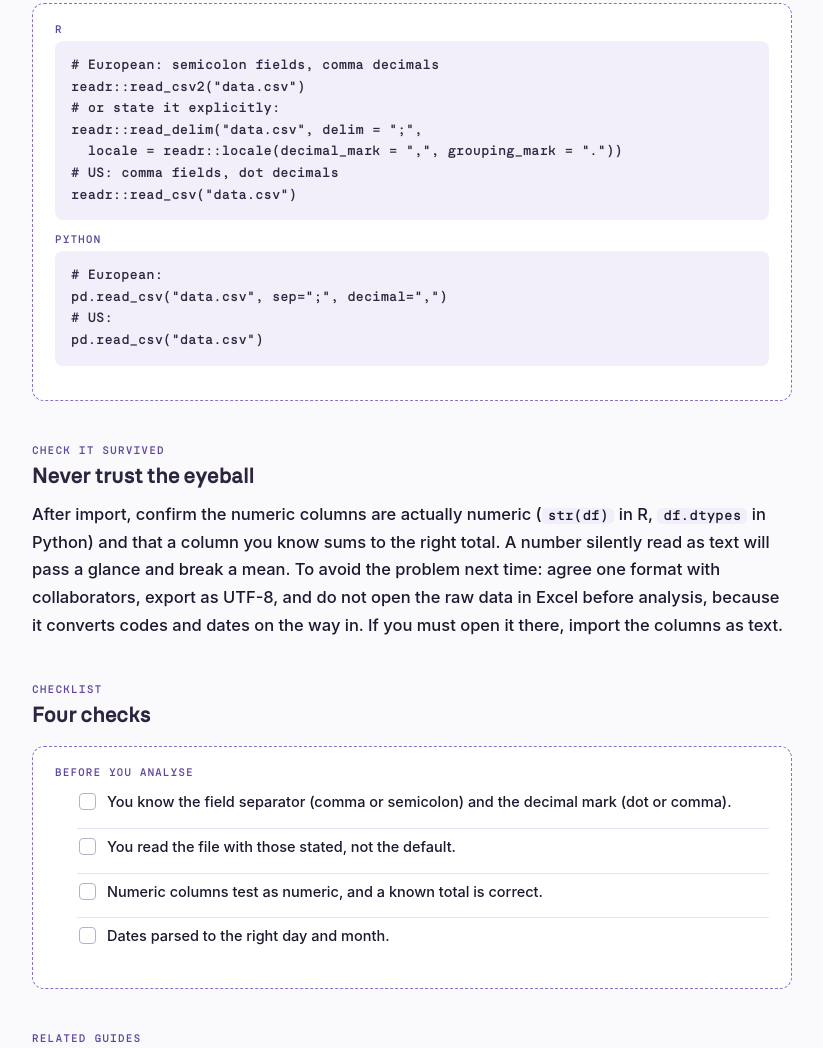
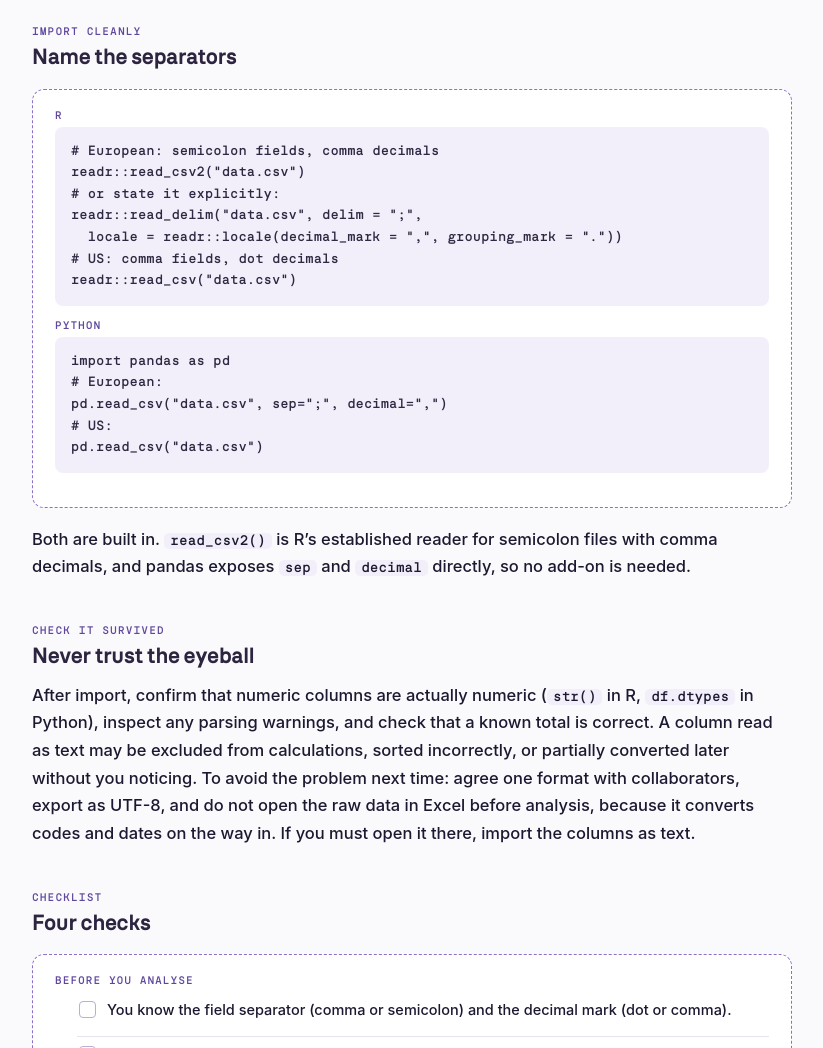
Before and after one commit to heidihelena/vahtian, a plain HTML site: page learn/decimal-comma-csv/index.html in a window 1280 px wide. Shown: the part 1072-2120 px from the top of the page, without its empty margins (228-1051 px from the left). Drawn offline with Linux system fonts and the light colour scheme; a web font is replaced by a local one.

Commit message:
Learn/decimal-comma-csv: correct the failure mode (coercion/dropped/excluded, not a wrong mean), add Python import, note read_csv2/sep+decimal are built in
Co-Authored-By: Claude Opus 4.8 <noreply@anthropic.com>

```diff
--- a/learn/decimal-comma-csv/index.html
+++ b/learn/decimal-comma-csv/index.html
@@ -65,7 +65,7 @@
     <p class="voc-kicker">Clean and prepare your data</p>
     <h1>&ldquo;My numbers turned to text when I opened the CSV.&rdquo;</h1>
     <p class="voc-subtitle">Decimal commas, semicolons, and locale, and how to import cleanly in R and Python.</p>
-    <p class="voc-lede">You open a colleague&rsquo;s CSV and every number is text, or the whole file sits in one column, or the dates are wrong. The data is fine. It was written on a machine whose locale differs from yours, and the reader made the wrong assumption about the separators. Once you name them, it imports in one line.</p>
+    <p class="voc-lede">A collaborator sends you their data, you open the CSV, and every number is text, or the whole file sits in one column, or the dates are backwards. The data is fine. It was written on a machine whose locale differs from yours, and your reader guessed the separators wrong. The real danger is not the obvious mess; it is the column that looks fine but was read as text, so it is quietly dropped from a calculation, sorted wrong, or half-converted later, and nothing warns you. Name the separators and it imports in one line.</p>
     <p class="voc-byline">By <a href="/about/">Heidi Andersén, MD, PhD</a> · Updated 18 July 2026 · <span class="rt">5 min read</span></p>
   </div>
 
@@ -90,14 +90,16 @@ readr::read_delim("data.csv", delim = ";",
 # US: comma fields, dot decimals
 readr::read_csv("data.csv")</pre>
     <p class="lab" style="margin-top:14px">Python</p>
-    <pre class="voc-tpl"># European:
+    <pre class="voc-tpl">import pandas as pd
+# European:
 pd.read_csv("data.csv", sep=";", decimal=",")
 # US:
 pd.read_csv("data.csv")</pre>
   </div>
+  <p>Both are built in. <code>read_csv2()</code> is R&rsquo;s established reader for semicolon files with comma decimals, and pandas exposes <code>sep</code> and <code>decimal</code> directly, so no add-on is needed.</p>
 
   <h2><span class="eyebrow">Check it survived</span>Never trust the eyeball</h2>
-  <p>After import, confirm the numeric columns are actually numeric (<code>str(df)</code> in R, <code>df.dtypes</code> in Python) and that a column you know sums to the right total. A number silently read as text will pass a glance and break a mean. To avoid the problem next time: agree one format with collaborators, export as UTF-8, and do not open the raw data in Excel before analysis, because it converts codes and dates on the way in. If you must open it there, import the columns as text.</p>
+  <p>After import, confirm that numeric columns are actually numeric (<code>str()</code> in R, <code>df.dtypes</code> in Python), inspect any parsing warnings, and check that a known total is correct. A column read as text may be excluded from calculations, sorted incorrectly, or partially converted later without you noticing. To avoid the problem next time: agree one format with collaborators, export as UTF-8, and do not open the raw data in Excel before analysis, because it converts codes and dates on the way in. If you must open it there, import the columns as text.</p>
 
   <h2><span class="eyebrow">Checklist</span>Four checks</h2>
   <div class="voc-artifact">
```
